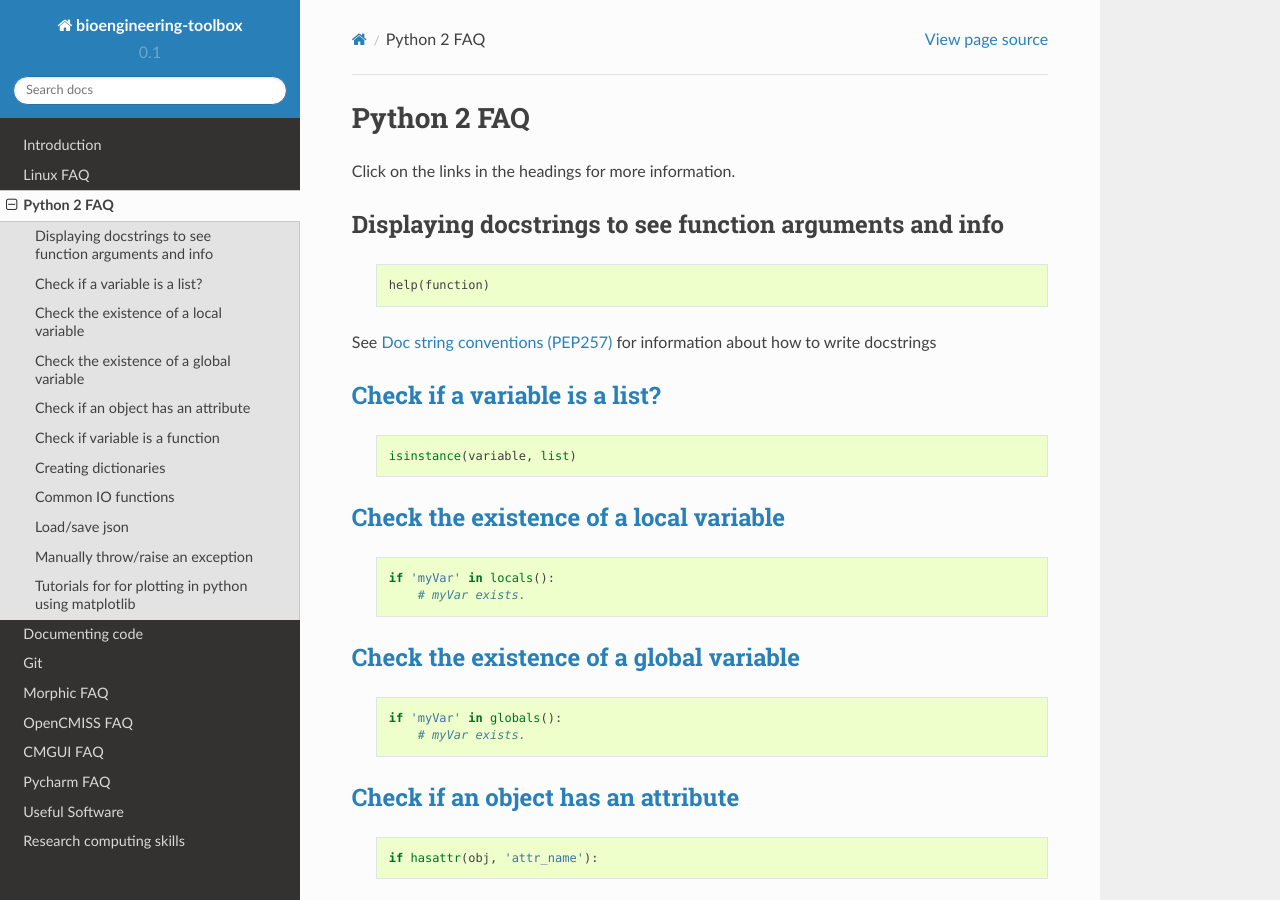
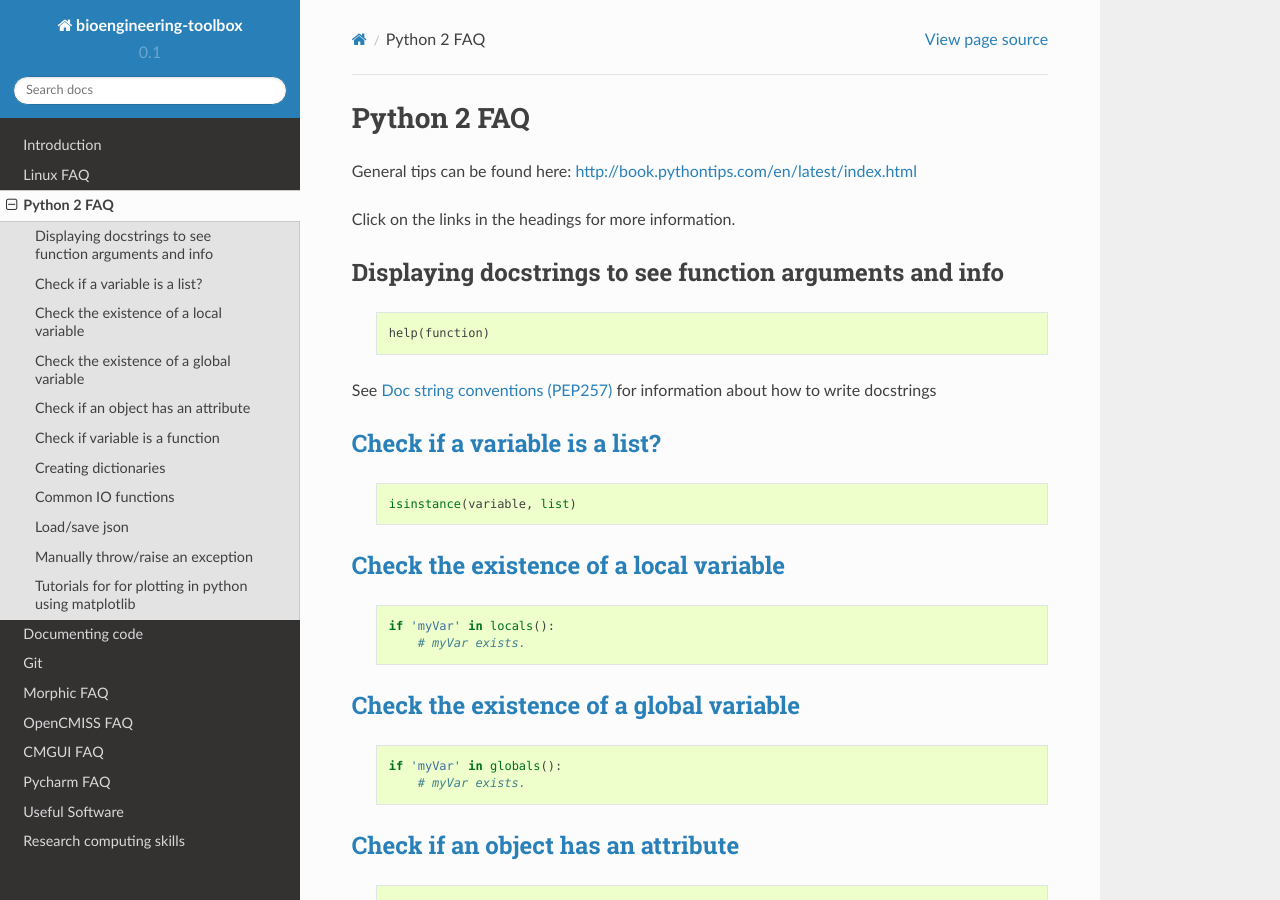
Before and after one commit to PrasadBabarendaGamage/bioengineering-toolbox, a Sphinx documentation site: the page built from docs/source/python_2_faq.rst, in a window 1280 px wide and 900 px high. Built offline with Sphinx 7.4.7 and the Read the Docs theme 2.0.0, drawn with Linux system fonts in a browser that asks for light colours; formulas are drawn with MathJax 3; pages that are not in the unit, such as notebooks, are missing from menus.

Commit message:
Adding python general tips

```diff
--- a/docs/source/python_2_faq.rst
+++ b/docs/source/python_2_faq.rst
@@ -6,6 +6,10 @@ Python 2 FAQ
 
 .. `link <link>`_
 .. --------------
+
+General tips can be found here:
+http://book.pythontips.com/en/latest/index.html
+
 
 Click on the links in the headings for more information.
 
```
